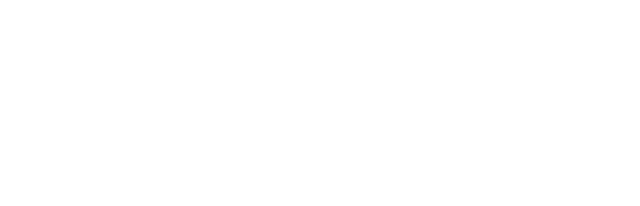
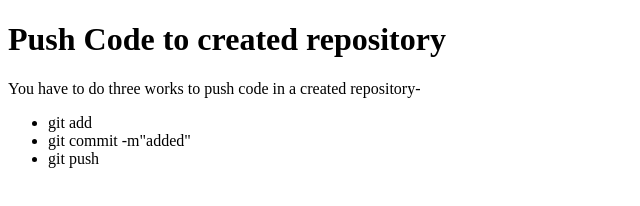
Before and after one commit to runo-ahmmed/my-second-repo, a plain HTML site: page index.html in a window 1280 px wide. Shown: the whole page, without its empty margins (0-640 px from the left). Drawn offline with Linux system fonts and the light colour scheme.

Commit message:
git added

```diff
--- a/index.html
+++ b/index.html
@@ -7,6 +7,12 @@
     <title>My github second repo</title>
 </head>
 <body>
-
+    <h1>Push Code to created repository</h1>
+    <p>You have to do three works to push code in a created repository-</p>
+    <ul>
+        <li>git add</li>
+        <li>git commit -m"added"</li>
+        <li>git push</li>
+    </ul>
 </body>
 </html>
```
